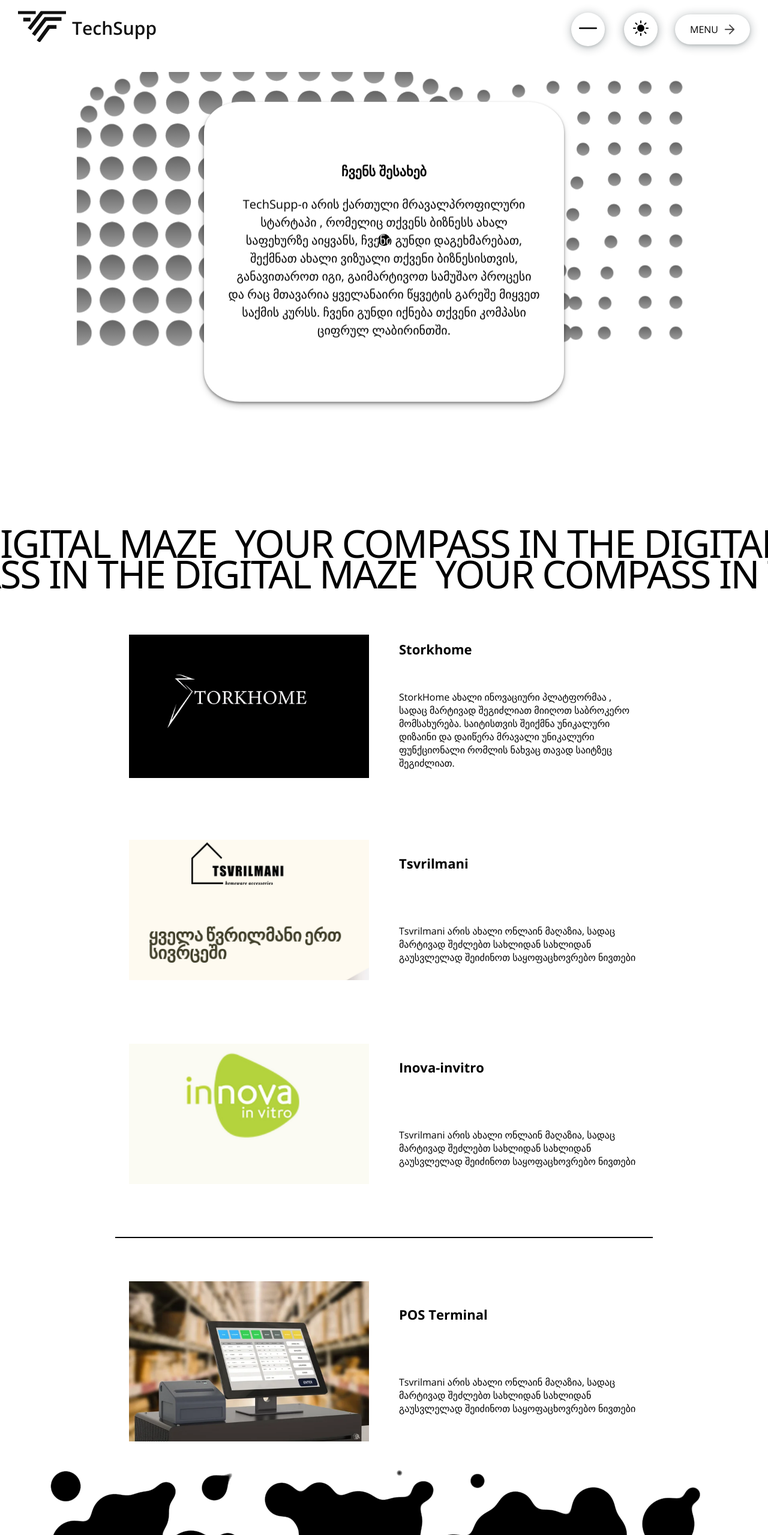
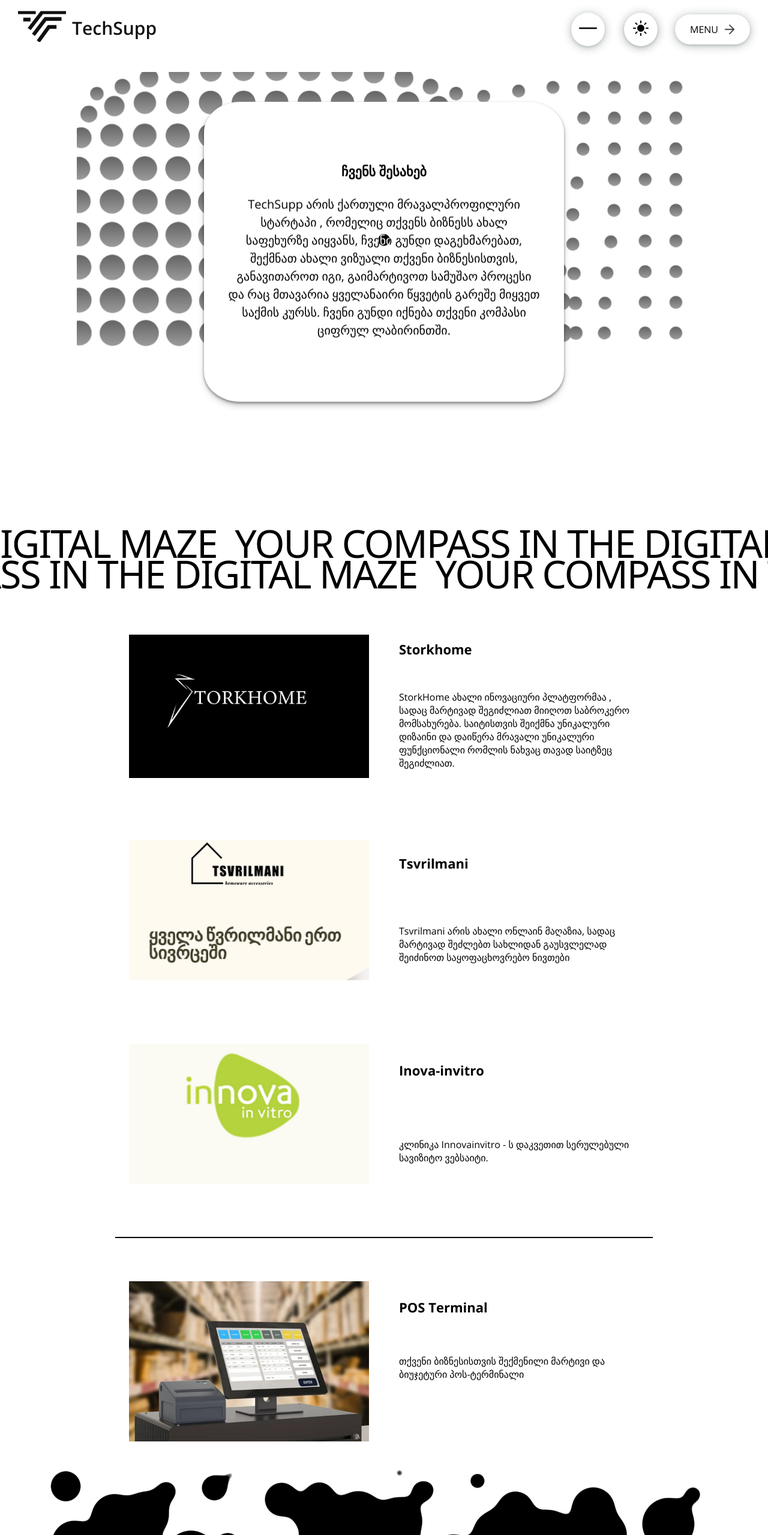
Before and after one commit to Guram12/Techsupp, a React (Vite) app: page /about in a window 1280 px wide. Shown: the top 2559 px of the page at 60% size. Built offline with nearby package versions, Linux system fonts and the light colour scheme; no server answers; a web font is replaced by a local one.

Commit message:
last modification

```diff
--- a/src/components/Header/Header.jsx
+++ b/src/components/Header/Header.jsx
@@ -130,7 +130,7 @@ export default function Header({
               initial={{ scaleY: 0 }}
               animate={{ scaleY: isOpen ? 1 : 0 }}
               exit={{ scaleY: 0 }}
-              transition={{ duration: 0.8, ease: "easeInOut" }}
+              transition={{ duration: 0.3, ease: "easeInOut" }}
               className={`menu ${!isDarkmodeOn ? "menu_dark" : "menu_light"}`}
               onMouseEnter={() => tweenRef.current.play()}
               onMouseLeave={() => tweenRef.current.reverse()}
@@ -229,7 +229,7 @@ export default function Header({
                   }
                   onClick={() => handleLinkClick(3)}
                 >
-                  კონტაქტები{" "}
+                  კონტაქტი{" "}
                   <div>
                     {menuState[3].showArrow && !menuState[3].showDot && (
                       <img className="arrow_img" src={RightArrow} alt="" />
--- a/src/components/animations/CardAnimation.jsx
+++ b/src/components/animations/CardAnimation.jsx
@@ -13,7 +13,7 @@ export default function CardAnimation({ activeTab, handleTabClick, isDarkmodeOn,
     "ვებსაიტები",
     "IT",
     "ანალიტიკა",
-    "რებრენდინგი",
+    "ბრენდინგი",
     "ანიმაცია",
     "QR მენიუ",
     "სოც. მედია",
--- a/src/components/animations/Google_sheet_animation.jsx
+++ b/src/components/animations/Google_sheet_animation.jsx
@@ -1,6 +1,6 @@
 import { motion, useAnimation } from 'framer-motion';
 import "../styles/Google_sheet_animation.css";
-import sheet_image from "../../assets/sheet_image.png";
+import sheet_image from "../../assets/google_sheet_example.webp";
 // import image_1 from "../../assets/sheet.png";
 import image_1 from "../../assets/sheet_1.png";
 
--- a/src/components/pages/About.jsx
+++ b/src/components/pages/About.jsx
@@ -66,7 +66,7 @@ const About = ({ isDarkmodeOn, handle_cursor_on_of, is_cursor_on, tweenRef }) =>
             className="about_paragraph"
             style={{ color: `${!isDarkmodeOn ? "white" : " black"}` }}
           >
-            TechSupp-ი არის ქართული მრავალპროფილური სტარტაპი , რომელიც თქვენს
+            TechSupp არის ქართული მრავალპროფილური სტარტაპი , რომელიც თქვენს
             ბიზნესს ახალ საფეხურზე აიყვანს, ჩვენი გუნდი დაგეხმარებათ, შექმნათ
             ახალი ვიზუალი თქვენი ბიზნესისთვის, განავითაროთ იგი, გაიმარტივოთ
             სამუშაო პროცესი და რაც მთავარია ყველანაირი წყვეტის გარეშე მიყვეთ
@@ -146,7 +146,7 @@ const About = ({ isDarkmodeOn, handle_cursor_on_of, is_cursor_on, tweenRef }) =>
               onMouseLeave={() => tweenRef.current.reverse()}
               className="storkhome_paragraph">
               Tsvrilmani არის ახალი ონლაინ მაღაზია, სადაც მარტივად შეძლებთ
-              სახლიდან სახლიდან გაუსვლელად შეიძინოთ საყოფაცხოვრებო ნივთები{" "}
+              სახლიდან  გაუსვლელად შეიძინოთ საყოფაცხოვრებო ნივთები{" "}
             </p>
           </div>
         </div>
@@ -177,8 +177,7 @@ const About = ({ isDarkmodeOn, handle_cursor_on_of, is_cursor_on, tweenRef }) =>
               onMouseEnter={() => tweenRef.current.play()}
               onMouseLeave={() => tweenRef.current.reverse()}
               className="storkhome_paragraph">
-              Tsvrilmani არის ახალი ონლაინ მაღაზია, სადაც მარტივად შეძლებთ
-              სახლიდან სახლიდან გაუსვლელად შეიძინოთ საყოფაცხოვრებო ნივთები{" "}
+              კლინიკა Innovainvitro - ს დაკვეთით სერულებული სავიზიტო ვებსაიტი.
             </p>
           </div>
         </div>
@@ -214,8 +213,12 @@ const About = ({ isDarkmodeOn, handle_cursor_on_of, is_cursor_on, tweenRef }) =>
               onMouseEnter={() => tweenRef.current.play()}
               onMouseLeave={() => tweenRef.current.reverse()}
               className="storkhome_paragraph">
-              Tsvrilmani არის ახალი ონლაინ მაღაზია, სადაც მარტივად შეძლებთ
-              სახლიდან სახლიდან გაუსვლელად შეიძინოთ საყოფაცხოვრებო ნივთები{" "}
+              თქვენი ბიზნესისთვის შექმენილი მარტივი და ბიუჯეტური პოს-ტერმინალი
+            </p>
+            <p
+              onMouseEnter={() => tweenRef.current.play()}
+              onMouseLeave={() => tweenRef.current.reverse()}
+              className="storkhome_paragraph">
             </p>
           </div>
           {/* <Modal
--- a/src/components/styles/Google_sheet_animation.css
+++ b/src/components/styles/Google_sheet_animation.css
@@ -9,7 +9,7 @@
 }
 
 .sheet_image {
-  width: 600px;
+  width: 500px;
   border-radius: 20px;
 }
 
@@ -41,7 +41,7 @@
 @media screen and (max-width: 500px) {
   .sheet_logo {
     position: absolute;
-    margin-bottom: 470px;
+    margin-bottom: 270px;
     width: 200px;
 
   }
```
Also changed, not shown: src/assets/google_sheet_example.webp (added), src/assets/sheet_image.png (deleted).
